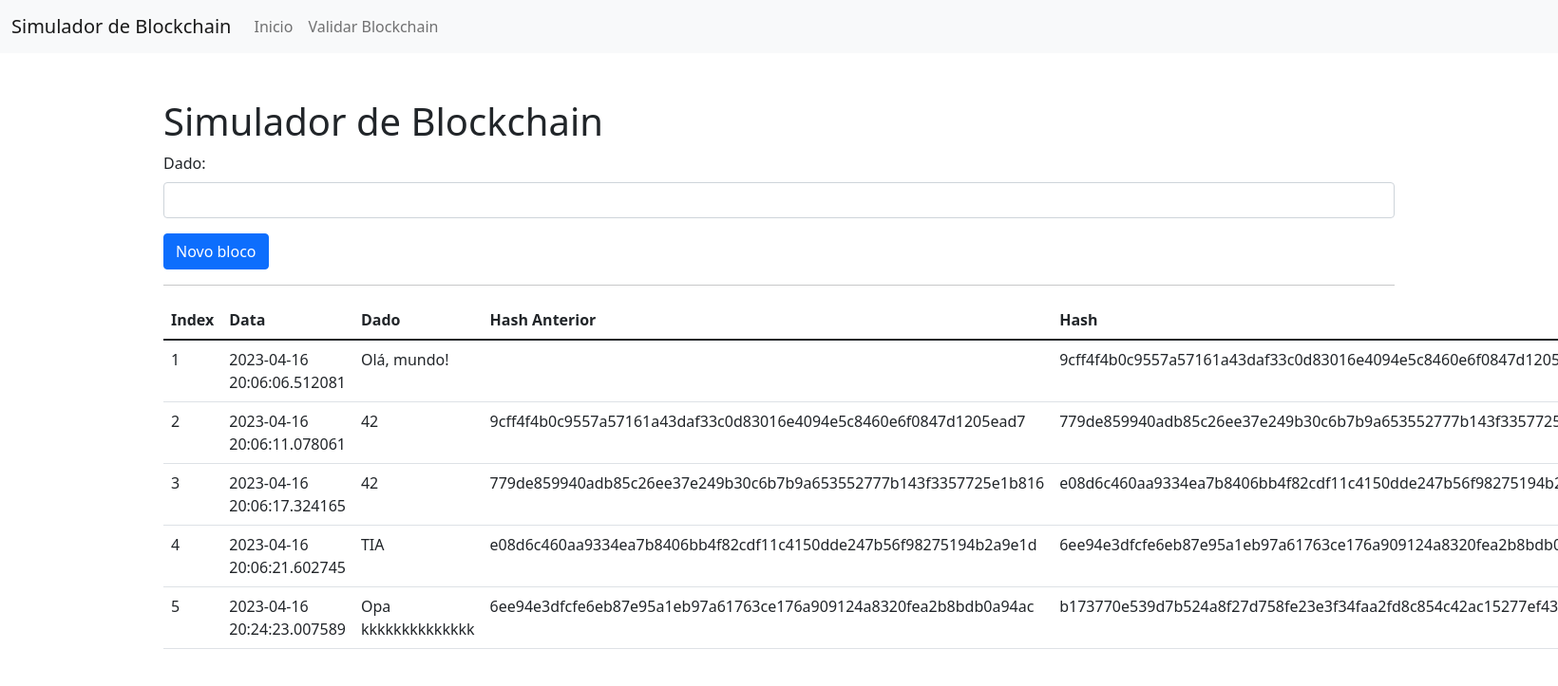
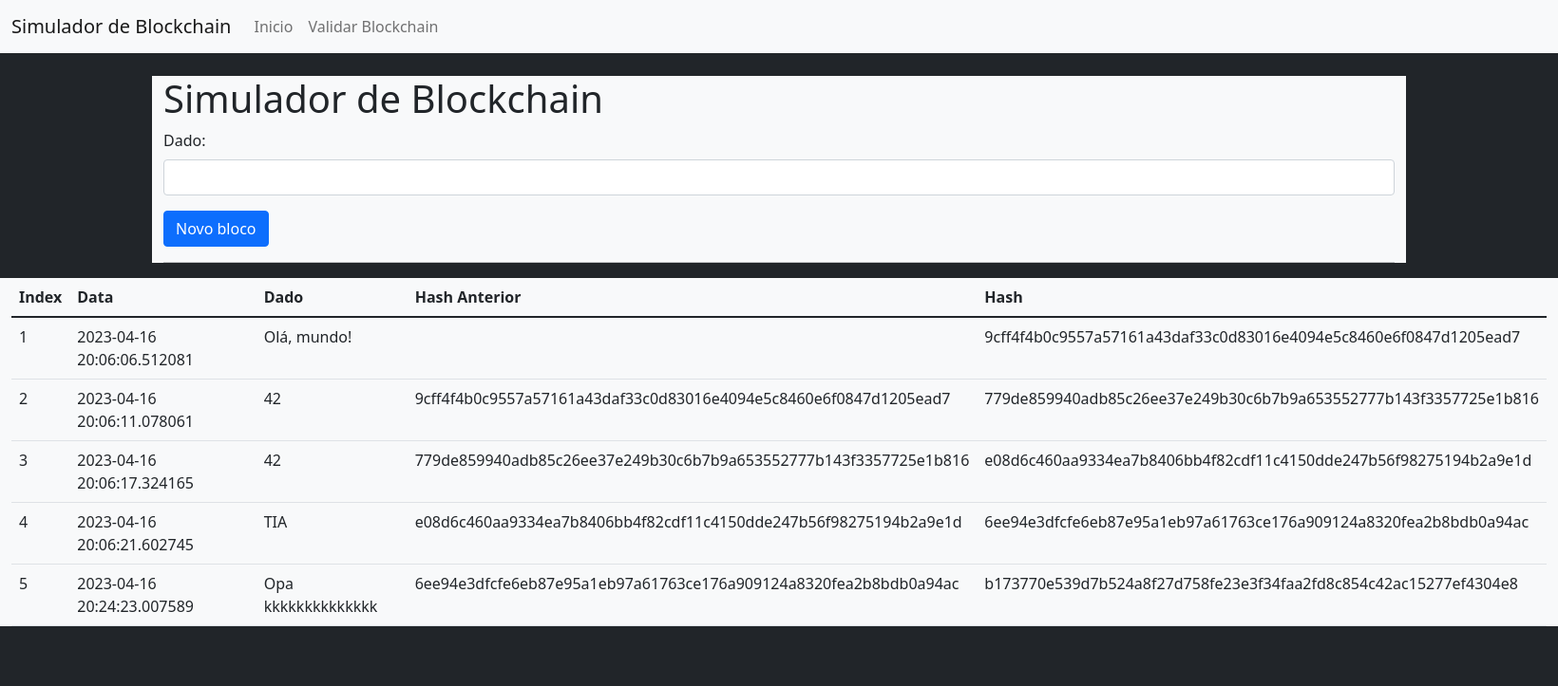
Before and after one commit to peregrinno/BlockChain_DEMO, a Flask app: page / in a window 1640 px wide; the page is wider, and only the part inside the window is pictured. Shown: the top 723 px of that part at 95% size. Run offline with Flask 3, Linux system fonts and the light colour scheme; data comes from the database, SQL or seed files in the repository; both versions use the stored data as it was after the commit.

Commit message:
Modifica estilo

```diff
--- a/templates/index.html
+++ b/templates/index.html
@@ -6,7 +6,7 @@
     <link rel="stylesheet" href="https://cdn.jsdelivr.net/npm/bootstrap@5.1.3/dist/css/bootstrap.min.css">
 </head>
 
-<body>
+<body class="bg-dark">
     <nav class="navbar navbar-expand-lg navbar-light bg-light">
         <div class="container-fluid">
             <a class="navbar-brand" href="/">Simulador de Blockchain</a>
@@ -26,7 +26,8 @@
             </div>
         </div>
     </nav>
-    <div class="container mt-5">
+    <br>
+    <div class="container-sm bg-light">
         <h1>Simulador de Blockchain</h1>
         <form method="post" action="/add">
             <div class="mb-3">
@@ -36,6 +37,8 @@
             <button type="submit" class="btn btn-primary">Novo bloco</button>
         </form>
         <hr>
+    </div>
+    <div class="container-fluid bg-light">
         <table class="table">
             <thead>
                 <tr>
```
Also changed, not shown: blockchain.db.
